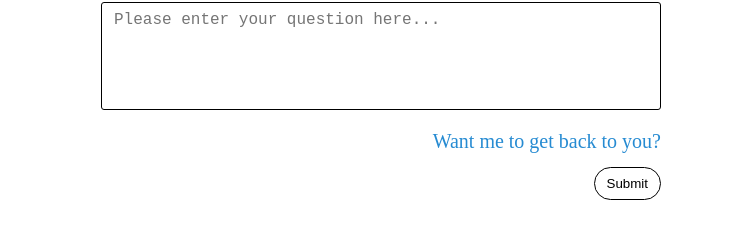
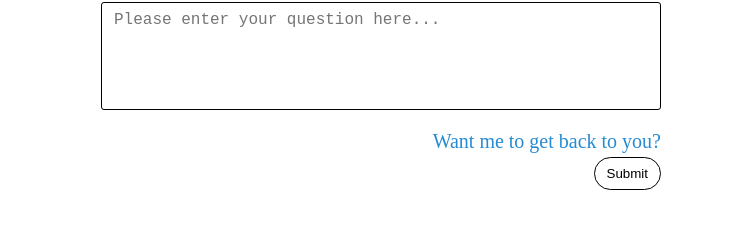
Before and after one commit to foopod/blog-2.0, a Jekyll site: the page built from ask.html, in a window 1280 px wide. Shown: the part 408-647 px from the top of the page, without its empty margins (259-1004 px from the left). Built offline with Jekyll 4.4.1, drawn with Linux system fonts in a browser that asks for light colours; nearby versions of some CDN libraries; some web fonts are replaced.

Commit message:
Update ask.html

```diff
--- a/ask.html
+++ b/ask.html
@@ -21,7 +21,7 @@ description: Ask Jono a question
     <textarea class="full-width" required id="message" name="message" placeholder="Please enter your question here..." rows="5"></textarea>
     </div>
 
-     <div id="more-personal" class="text-right" style="padding-bottom:10px;">
+     <div id="more-personal" class="text-right">
       <a href="#personal" onclick="more()">Want me to get back to you?</a>
      </div>
 
```
